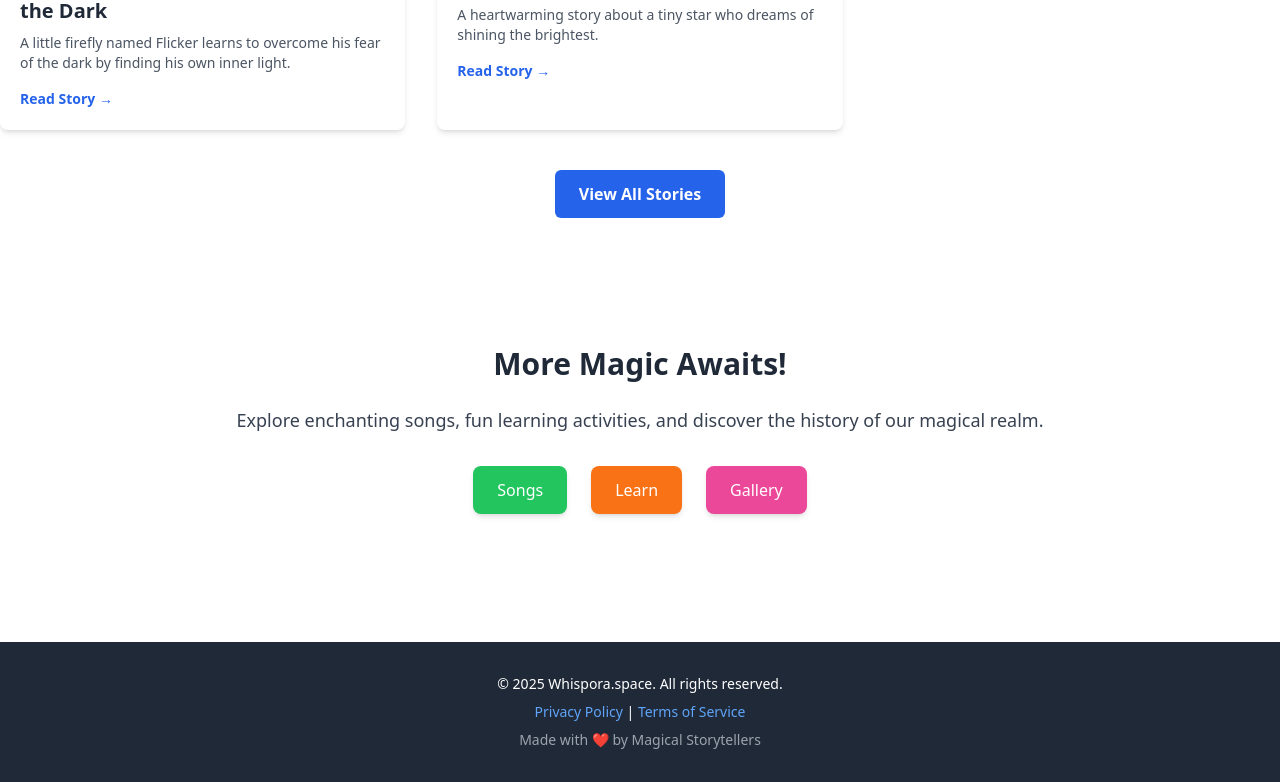
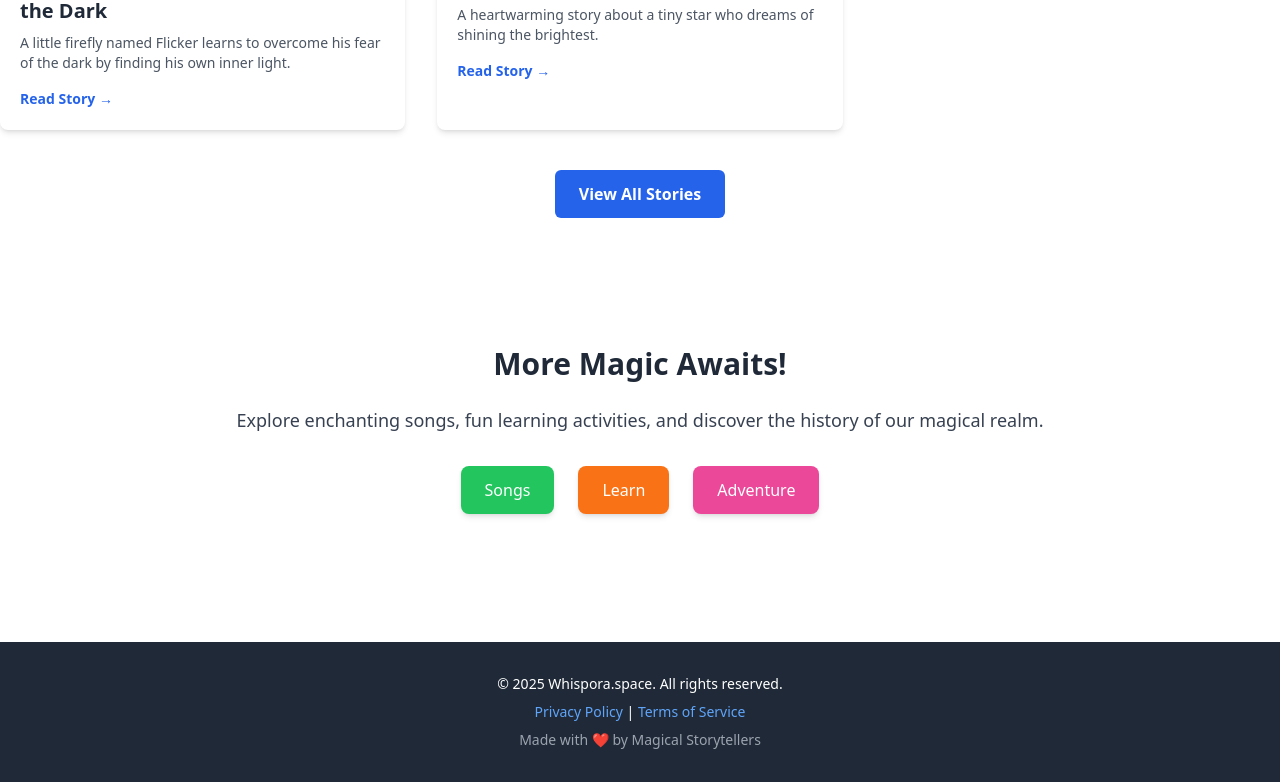
Before and after one commit to whisporaspace113/whispora-space, an Astro site: page /en in a window 1280 px wide. Shown: the part 851-1633 px from the top of the page. Built offline with nearby package versions, Linux system fonts and the light colour scheme; Astro itself is replaced by a stand-in of ours.

Commit message:
Update index.astro

```diff
--- a/src/pages/[lang]/index.astro
+++ b/src/pages/[lang]/index.astro
@@ -3,14 +3,13 @@ import MainLayout from '../../layouts/MainLayout.astro';
 import { getCollection } from 'astro:content';
 import StoryCard from '../../components/cards/StoryCard.astro';
 import Header from '../../components/global/Header.astro'; // IMPORT HEADER
-import Footer from '../../components/global/Footer.astro'; // IMPORT FOOTER (Assuming you have one!)
+import Footer from '../../components/global/Footer.astro'; // IMPORT FOOTER
 
 export async function getStaticPaths() {
   return [
     { params: { lang: 'en' } },
     // Add other languages as needed
     // { params: { lang: 'es' } },
-    // { params: { lang: 'fr' } },
   ];
 }
 
@@ -21,7 +20,6 @@ const allStories = await getCollection('stories', ({ id }) =>
   id.startsWith(`${lang}/`)
 );
 const latestStories = allStories.sort((a, b) => {
-  // Assuming a 'date' field in frontmatter for sorting. If not, adjust or remove.
   const dateA = a.data.date ? new Date(a.data.date).getTime() : 0;
   const dateB = b.data.date ? new Date(b.data.date).getTime() : 0;
   return dateB - dateA;
@@ -75,7 +73,7 @@ const latestStories = allStories.sort((a, b) => {
     <div class="flex flex-wrap justify-center gap-6">
       <a href={`/${lang}/songs`} class="bg-green-500 text-white px-6 py-3 rounded-lg shadow-md hover:bg-green-600 transition-colors">Songs</a>
       <a href={`/${lang}/learn`} class="bg-orange-500 text-white px-6 py-3 rounded-lg shadow-md hover:bg-orange-600 transition-colors">Learn</a>
-      <a href={`/${lang}/gallery`} class="bg-pink-500 text-white px-6 py-3 rounded-lg shadow-md hover:bg-pink-600 transition-colors">Gallery</a>
+      <a href={`/${lang}/treehouse-adventure`} class="bg-pink-500 text-white px-6 py-3 rounded-lg shadow-md hover:bg-pink-600 transition-colors">Adventure</a> {/* NEW LINK FOR INTERACTIVE STORY */}
     </div>
   </section>
 
```
